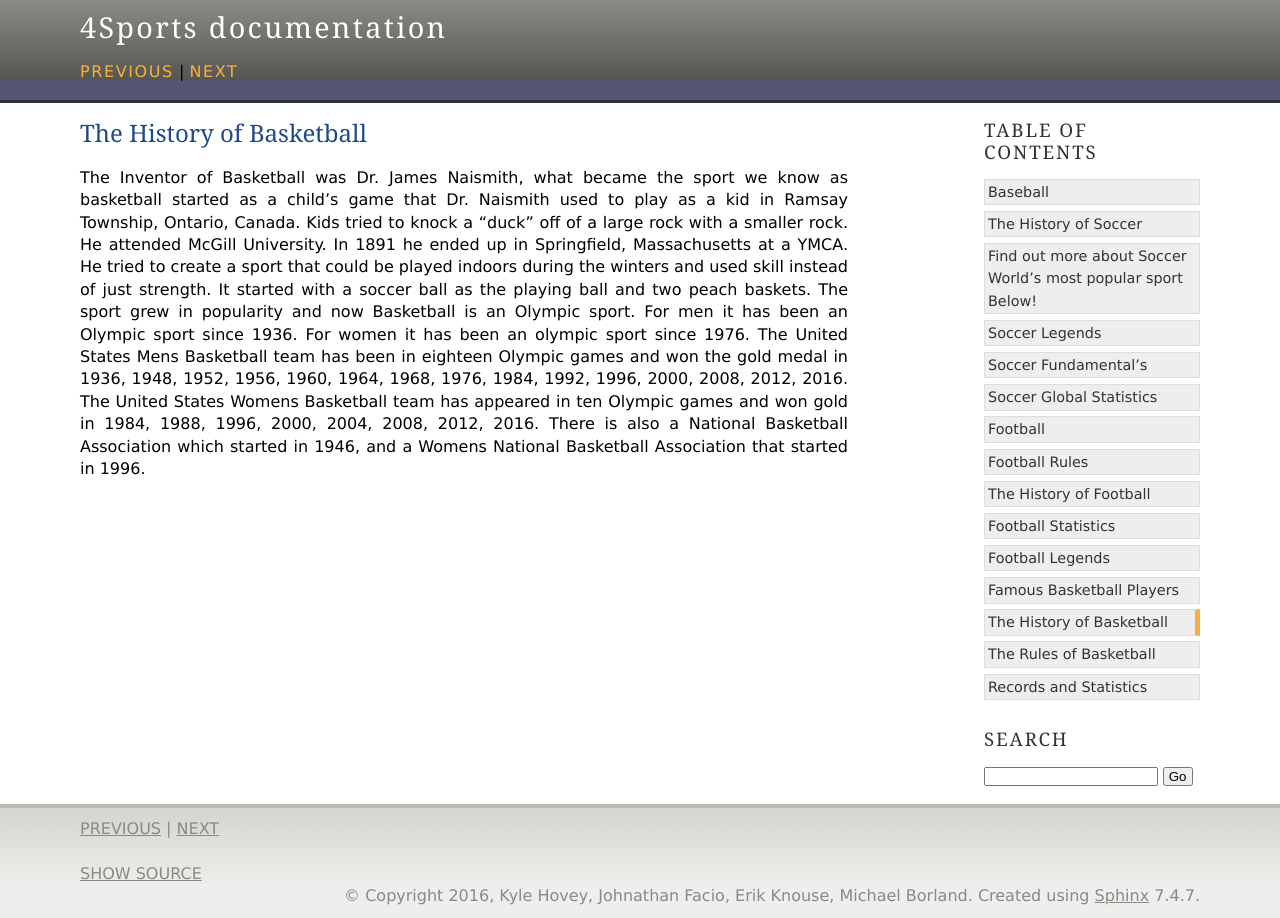
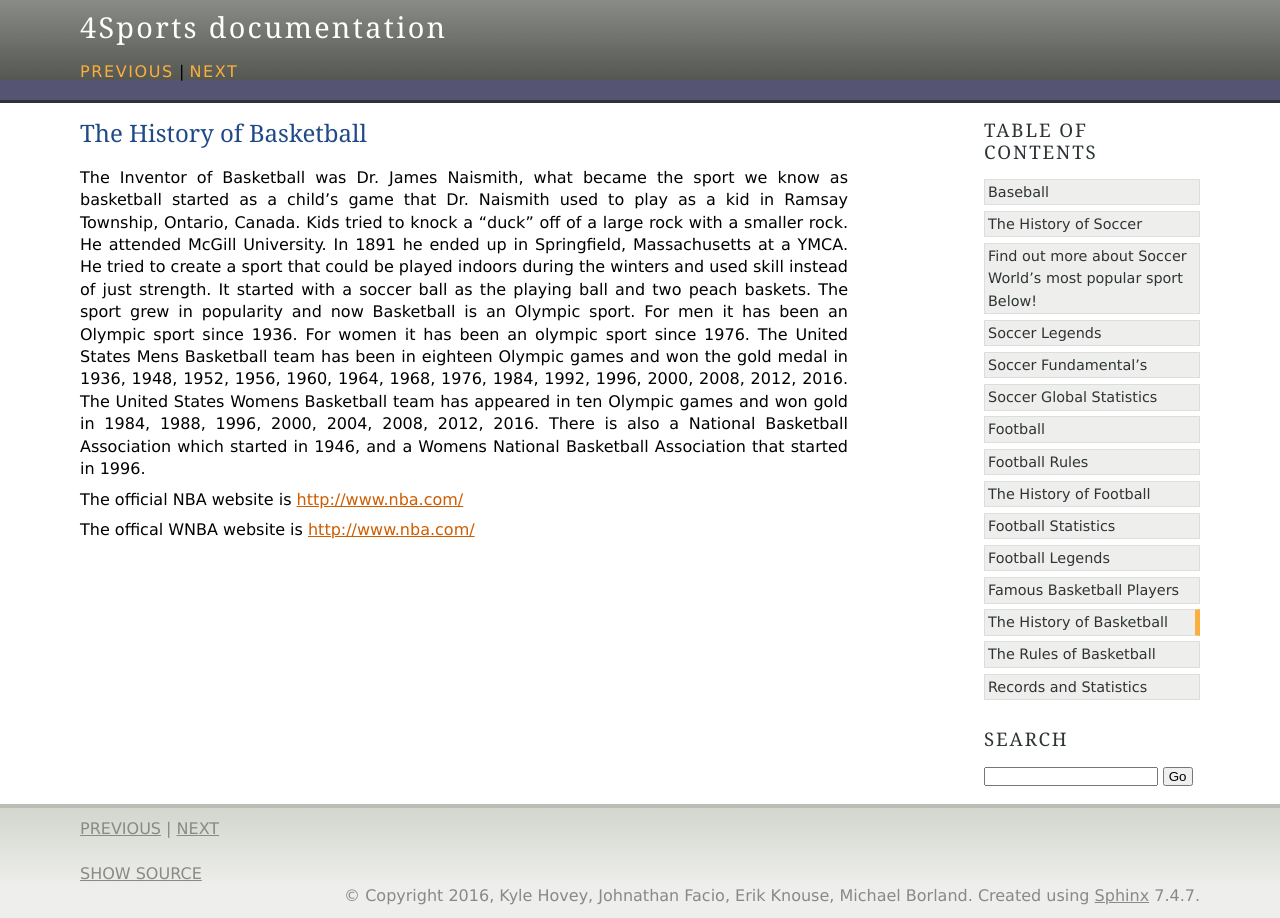
Before and after one commit to michaelborlandKeys/4Sports, a Sphinx documentation site: the page built from source/basketball/basketballhistory.rst, in a window 1280 px wide. Built offline with Sphinx 7.4.7, drawn with Linux system fonts in a browser that asks for light colours.

Commit message:
added links

```diff
--- a/source/basketball/basketballhistory.rst
+++ b/source/basketball/basketballhistory.rst
@@ -3,3 +3,9 @@ The History of Basketball
 
 
 The Inventor of Basketball was Dr. James Naismith, what became the sport we know as basketball started as a child's game that Dr. Naismith used to play as a kid in Ramsay Township, Ontario, Canada. Kids tried to knock a “duck” off of a large rock with a smaller rock. He attended McGill University. In 1891 he ended up in Springfield, Massachusetts at a YMCA. He tried to create a sport that could be played indoors during the winters and used skill instead of just strength. It started with a soccer ball as the playing ball and two peach baskets. The sport grew in popularity and now Basketball is an Olympic sport. For men it has been an Olympic sport since 1936. For women it has been an olympic sport since 1976. The United States Mens Basketball team has been in eighteen Olympic games and won the gold medal in 1936, 1948, 1952, 1956, 1960, 1964, 1968, 1976, 1984, 1992, 1996, 2000, 2008, 2012, 2016. The United States Womens Basketball team has appeared in ten Olympic games and won gold in 1984, 1988, 1996, 2000, 2004, 2008, 2012, 2016. There is also a National Basketball Association which started in 1946, and a Womens National Basketball Association that started in 1996.
+
+
+The official NBA website is http://www.nba.com/
+
+
+The offical WNBA website is http://www.nba.com/
```
